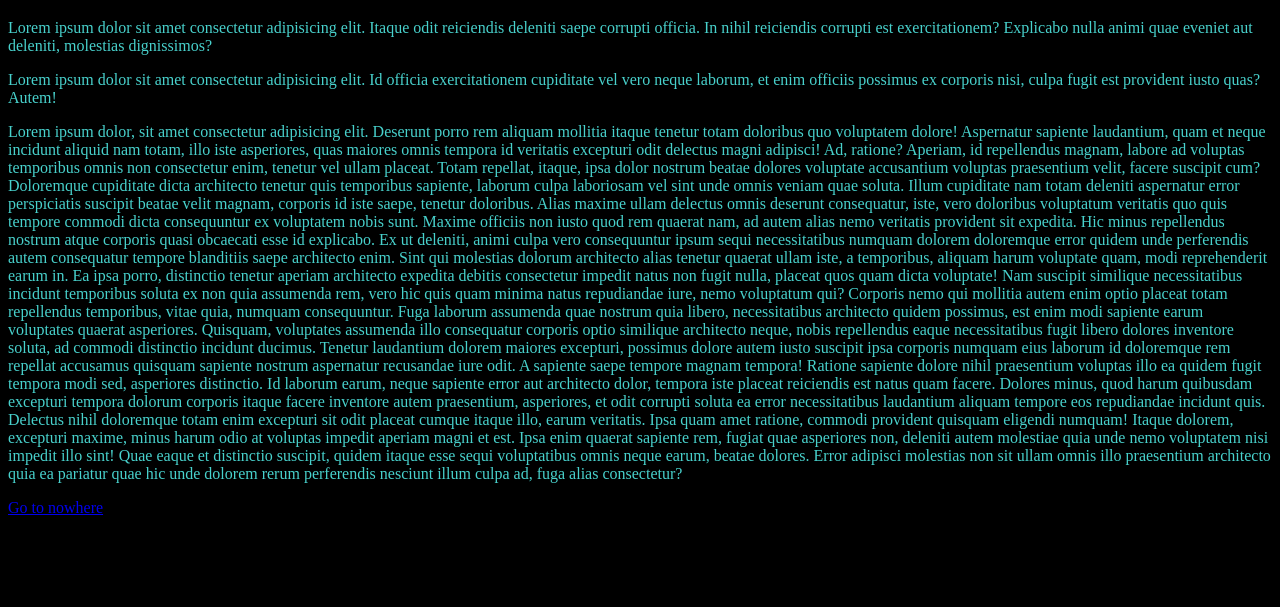
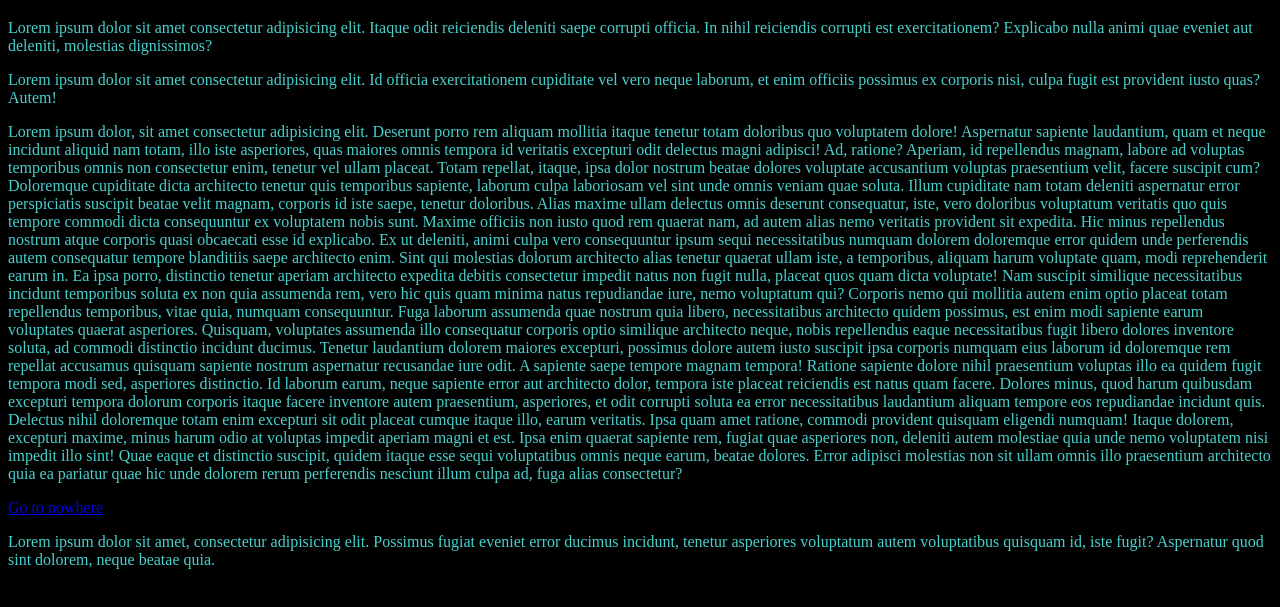
Before and after one commit to shohan-pherones/happy-moon-knight, a plain HTML site: page index.html in a window 1280 px wide. Shown: the part 61-668 px from the top of the page. Drawn offline with Linux system fonts and the light colour scheme.

Commit message:
para added

```diff
--- a/index.html
+++ b/index.html
@@ -75,5 +75,11 @@
       perferendis nesciunt illum culpa ad, fuga alias consectetur?
     </p>
     <a href="#">Go to nowhere</a>
+    <p>
+      Lorem ipsum dolor sit amet, consectetur adipisicing elit. Possimus fugiat
+      eveniet error ducimus incidunt, tenetur asperiores voluptatum autem
+      voluptatibus quisquam id, iste fugit? Aspernatur quod sint dolorem, neque
+      beatae quia.
+    </p>
   </body>
 </html>
```
